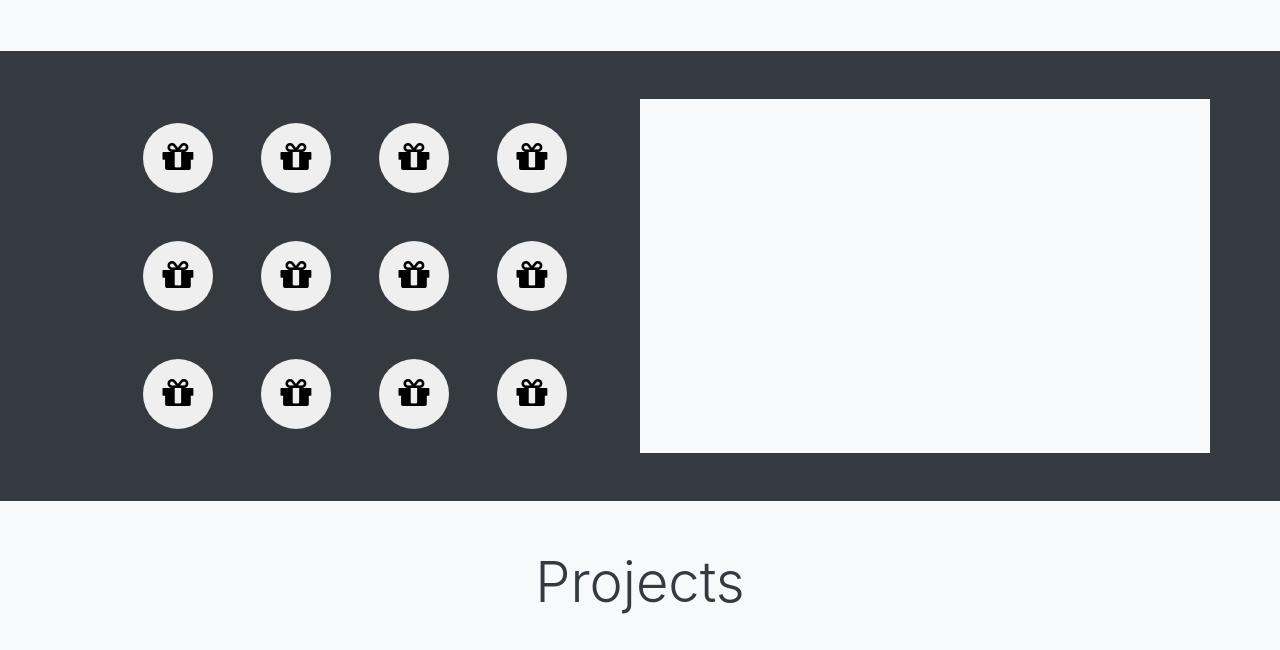
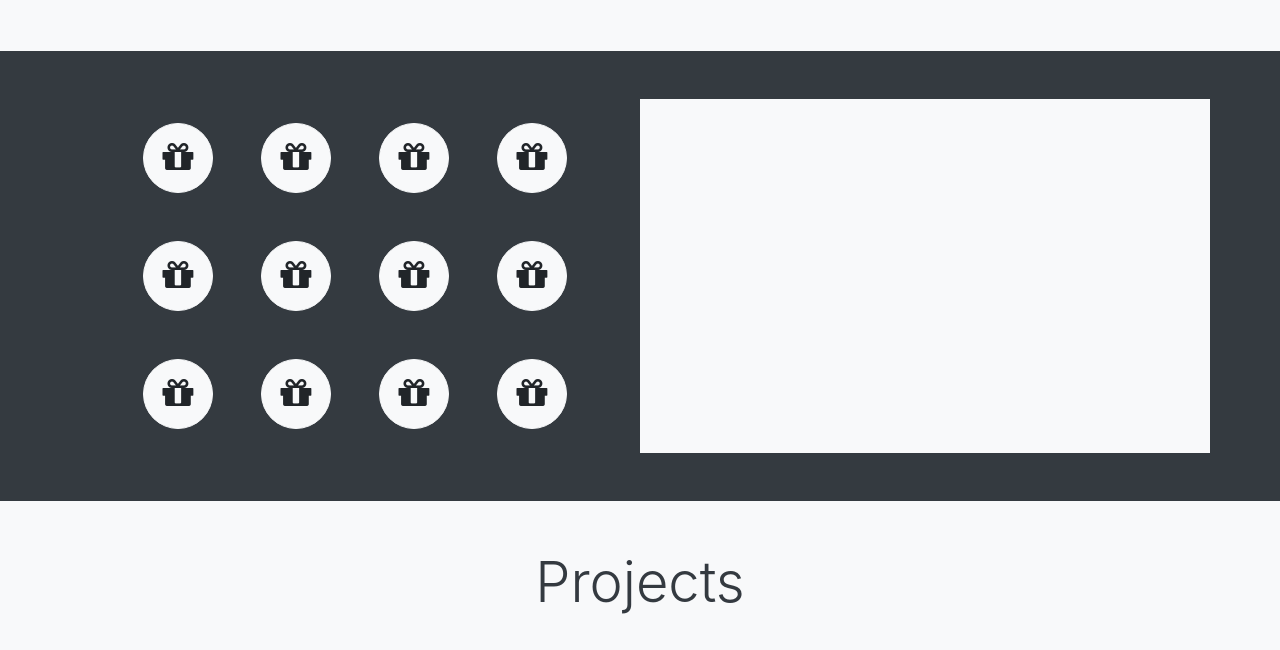
Before and after one commit to jakenielson/bs-resume, a website: page src/index.html in a window 1280 px wide. Shown: the part 820-1470 px from the top of the page. Drawn offline with nearby package versions, Linux system fonts and the light colour scheme; files that its build step writes are made by us from their sources.

Commit message:
Tweak button styles

```diff
--- a/src/index.html
+++ b/src/index.html
@@ -79,44 +79,44 @@
         <div class="col-lg-6 text-center">
           <div class="d-flex flex-row justify-content-center">
             <div class="p-4">
-              <button type="button" class="btn btn-default btn-circle"><i class="fa fa-gift"></i></button>
+              <button type="button" class="btn btn-light btn-circle"><i class="fa fa-gift"></i></button>
             </div>
             <div class="p-4">
-              <button type="button" class="btn btn-default btn-circle"><i class="fa fa-gift"></i></button>
+              <button type="button" class="btn btn-light btn-circle"><i class="fa fa-gift"></i></button>
             </div>
             <div class="p-4">
-              <button type="button" class="btn btn-default btn-circle"><i class="fa fa-gift"></i></button>
+              <button type="button" class="btn btn-light btn-circle"><i class="fa fa-gift"></i></button>
             </div>
             <div class="p-4">
-              <button type="button" class="btn btn-default btn-circle"><i class="fa fa-gift"></i></button>
+              <button type="button" class="btn btn-light btn-circle"><i class="fa fa-gift"></i></button>
             </div>
           </div>
           <div class="d-flex flex-row justify-content-center">
             <div class="p-4">
-              <button type="button" class="btn btn-default btn-circle"><i class="fa fa-gift"></i></button>
+              <button type="button" class="btn btn-light btn-circle"><i class="fa fa-gift"></i></button>
             </div>
             <div class="p-4">
-              <button type="button" class="btn btn-default btn-circle"><i class="fa fa-gift"></i></button>
+              <button type="button" class="btn btn-light btn-circle"><i class="fa fa-gift"></i></button>
             </div>
             <div class="p-4">
-              <button type="button" class="btn btn-default btn-circle"><i class="fa fa-gift"></i></button>
+              <button type="button" class="btn btn-light btn-circle"><i class="fa fa-gift"></i></button>
             </div>
             <div class="p-4">
-              <button type="button" class="btn btn-default btn-circle"><i class="fa fa-gift"></i></button>
+              <button type="button" class="btn btn-light btn-circle"><i class="fa fa-gift"></i></button>
             </div>
           </div>
           <div class="d-flex flex-row justify-content-center">
             <div class="p-4">
-              <button type="button" class="btn btn-default btn-circle"><i class="fa fa-gift"></i></button>
+              <button type="button" class="btn btn-light btn-circle"><i class="fa fa-gift"></i></button>
             </div>
             <div class="p-4">
-              <button type="button" class="btn btn-default btn-circle"><i class="fa fa-gift"></i></button>
+              <button type="button" class="btn btn-light btn-circle"><i class="fa fa-gift"></i></button>
             </div>
             <div class="p-4">
-              <button type="button" class="btn btn-default btn-circle"><i class="fa fa-gift"></i></button>
+              <button type="button" class="btn btn-light btn-circle"><i class="fa fa-gift"></i></button>
             </div>
             <div class="p-4">
-              <button type="button" class="btn btn-default btn-circle"><i class="fa fa-gift"></i></button>
+              <button type="button" class="btn btn-light btn-circle"><i class="fa fa-gift"></i></button>
             </div>
           </div>
         </div>
@@ -253,19 +253,19 @@
     <div class="container">
       <div class="row">
         <div class="col-md-6 m-auto">
-          <button class="btn btn-secondary btn-lg btn-block" type="button">Send Me an Email</button>
+          <button class="btn btn-light btn-lg btn-block" type="button">Send Me an Email</button>
           <div class="d-flex flex-row justify-content-center">
             <div class="p-4">
-              <button type="button" class="btn btn-default btn-circle"><i class="fa fa-linkedin"></i></button>
+              <button type="button" class="btn btn-light btn-circle"><i class="fa fa-linkedin"></i></button>
             </div>
             <div class="p-4">
-              <button type="button" class="btn btn-default btn-circle"><i class="fa fa-github"></i></button>
+              <button type="button" class="btn btn-light btn-circle"><i class="fa fa-github"></i></button>
             </div>
             <div class="p-4">
-              <button type="button" class="btn btn-default btn-circle"><i class="fa fa-twitter"></i></button>
+              <button type="button" class="btn btn-light btn-circle"><i class="fa fa-twitter"></i></button>
             </div>
             <div class="p-4">
-              <button type="button" class="btn btn-default btn-circle"><i class="fa fa-gift"></i></button>
+              <button type="button" class="btn btn-light btn-circle"><i class="fa fa-gift"></i></button>
             </div>
           </div>
         </div>
--- a/src/scss/style.scss
+++ b/src/scss/style.scss
@@ -2,6 +2,10 @@ $dark-overlay: rgba(0,0,0,0.3);
 $dark-color: #333;
 $light-color: #fff;
 $icon-size:48px;
+
+button:hover {
+  cursor: pointer;
+}
 
 .navbar{
   border-bottom:$light-color 3px solid;
@@ -36,7 +40,3 @@ $icon-size:48px;
   line-height: 1.33;
   border-radius: 35px;
 }
-.btn-circle:hover {
-  background-color: lightblue;
-  cursor: pointer;
-}
```
